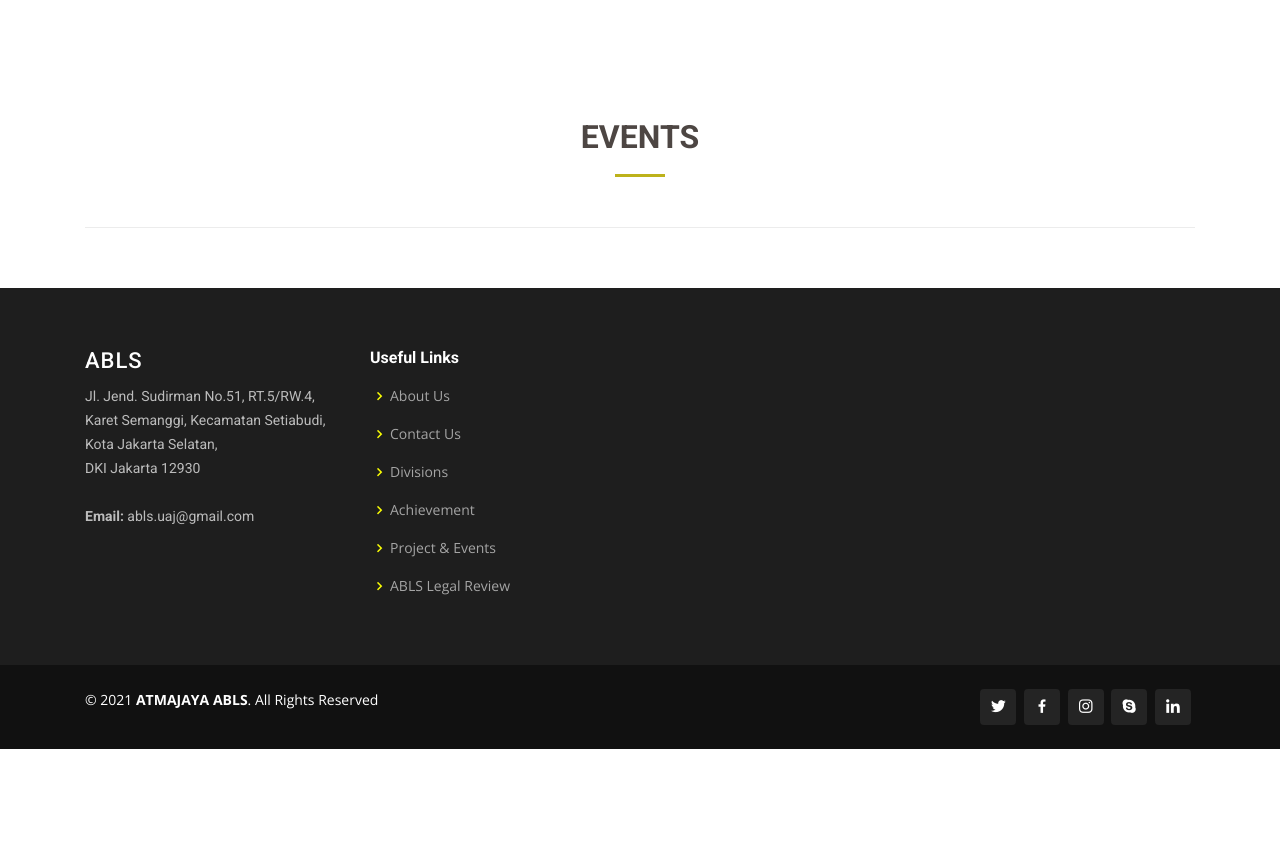
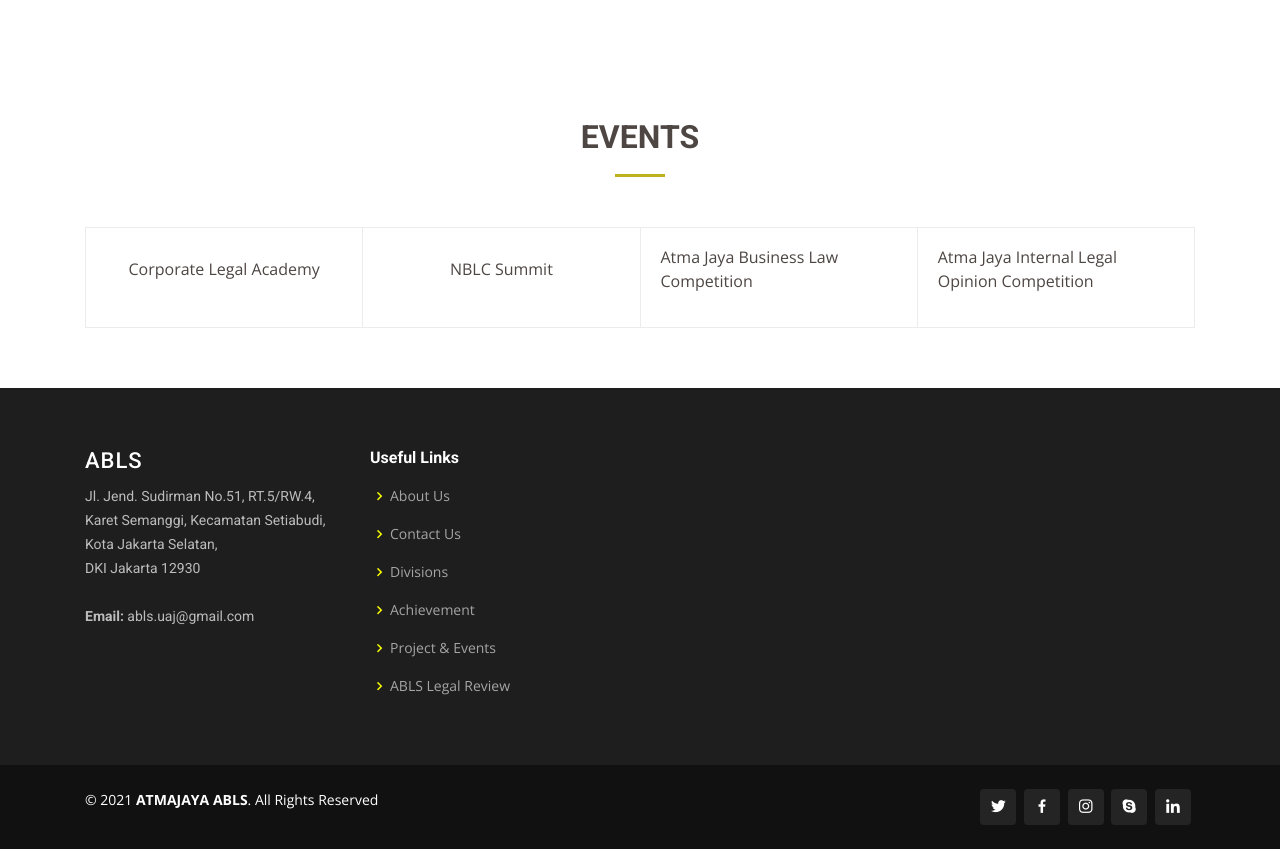
Before and after one commit to Tintapen/atmajayabls, a CodeIgniter app: page /database/ in a window 1280 px wide. Shown: the part 1338-2187 px from the top of the page. Before the commit the page ends 2087 px from the top, so only its background shows below. Run offline with CodeIgniter, Linux system fonts and the light colour scheme.

Commit message:
Perubahan Events

```diff
--- a/application/views/home/v_home.php
+++ b/application/views/home/v_home.php
@@ -321,31 +321,35 @@
 
 			<div class="row no-gutters clients-wrap clearfix" data-aos="fade-up">
 
-				<!-- <div class="col-lg-3 col-md-4 col-6">
+				<div class="col-lg-3 col-md-4 col-6">
 				<div class="client-logo">
-					<img src="assets/img/clients/client-1.png" class="img-fluid" alt="">
+					<!-- <img src="assets/img/clients/client-1.png" class="img-fluid" alt=""> -->
+					<p>Corporate Legal Academy </p>
 				</div>
 			</div>
 
 			<div class="col-lg-3 col-md-4 col-6">
 				<div class="client-logo">
-					<img src="assets/img/clients/client-2.png" class="img-fluid" alt="">
+					<!-- <img src="assets/img/clients/client-2.png" class="img-fluid" alt=""> -->
+					<p>NBLC Summit</p>
 				</div>
 			</div>
 
 			<div class="col-lg-3 col-md-4 col-6">
 				<div class="client-logo">
-					<img src="assets/img/clients/client-3.png" class="img-fluid" alt="">
+					<!-- <img src="assets/img/clients/client-3.png" class="img-fluid" alt="">-->
+					<p>Atma Jaya Business Law Competition</p>
 				</div>
 			</div>
 
 			<div class="col-lg-3 col-md-4 col-6">
 				<div class="client-logo">
-					<img src="assets/img/clients/client-4.png" class="img-fluid" alt="">
+					<!-- <img src="assets/img/clients/client-4.png" class="img-fluid" alt=""> -->
+					<p>Atma Jaya Internal Legal Opinion Competition</p>
 				</div>
 			</div>
 
-			<div class="col-lg-3 col-md-4 col-6">
+			<!-- <div class="col-lg-3 col-md-4 col-6">
 				<div class="client-logo">
 					<img src="assets/img/clients/client-5.png" class="img-fluid" alt="">
 				</div>
@@ -367,7 +371,7 @@
 				<div class="client-logo">
 					<img src="assets/img/clients/client-8.png" class="img-fluid" alt="">
 				</div>
-			</div> -->
+			</div>  -->
 
 			</div>
 
```
